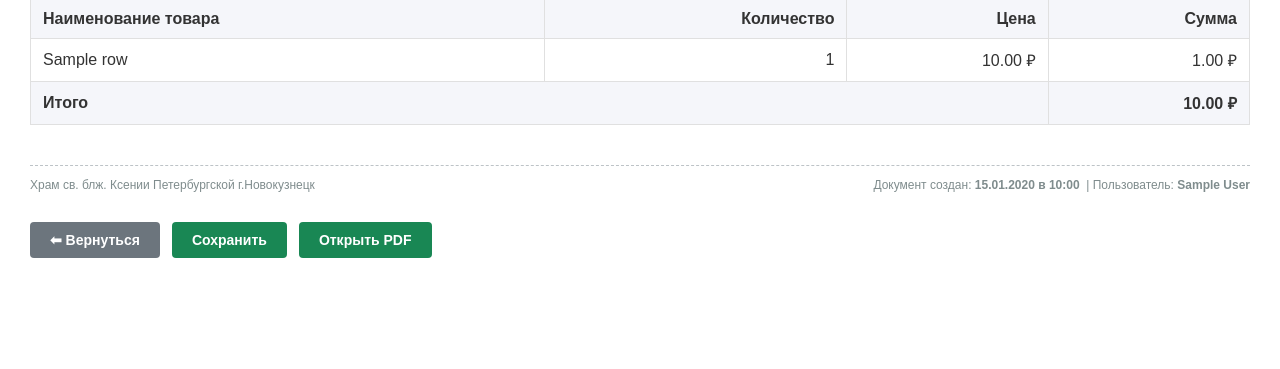
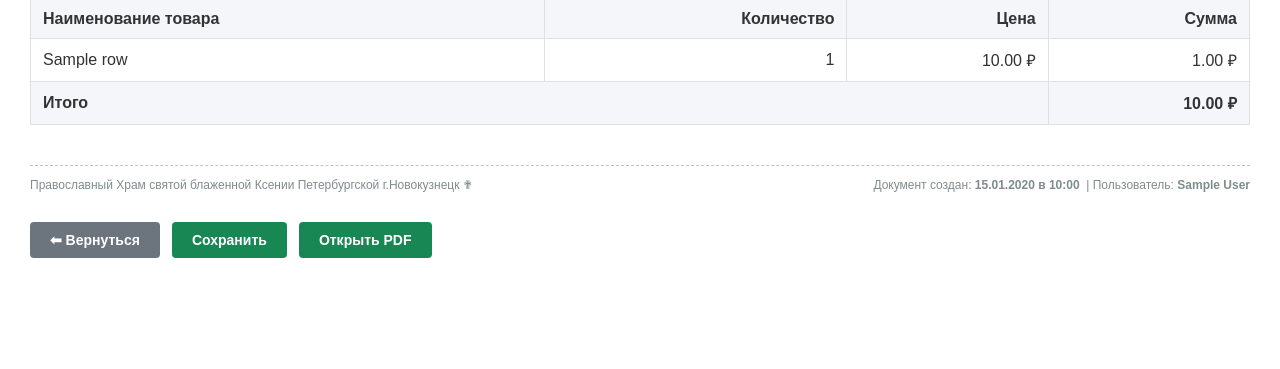
Before and after one commit to antonrudnev/mychurch_pos, a Django app: template apps/reports/templates/reports/product_report.html in a window 1280 px wide. Shown: the part 91-460 px from the top of the page. Run offline with Django 5.2, Linux system fonts and the light colour scheme; tables that the repository leaves empty hold one stand-in row (values such as "Sample post"); the template is opened without the code that fills it: values that come from a table or form of the project are taken from there, most other values are stand-ins (such as "Sample title", 1, 10 or a date in 2020).

Commit message:
Update footer text in cash and product reports for consistency and clarity

```diff
--- a/apps/reports/templates/reports/cash_report.html
+++ b/apps/reports/templates/reports/cash_report.html
@@ -369,7 +369,7 @@
     <footer class="report-footer">
         <div class="footer-line"></div>
         <p>
-            <span class="footer-name">Храм св. блж. Ксении Петербургской г.Новокузнецк</span>
+            <span class="footer-name">Православный Храм св. блж. Ксении Петербургской г.Новокузнецк &#10015;</span>
             <span class="footer-details">
                 Документ создан:&nbsp;<strong>{{ current_time|date:"d.m.Y в H:i" }}</strong>
                 {% if current_user.is_authenticated %}
--- a/apps/reports/templates/reports/product_report.html
+++ b/apps/reports/templates/reports/product_report.html
@@ -214,7 +214,7 @@
         <footer class="report-footer">
             <div class="footer-line"></div>
             <p>
-                <span class="footer-name">Храм св. блж. Ксении Петербургской г.Новокузнецк</span>
+                <span class="footer-name">Православный Храм святой блаженной Ксении Петербургской г.Новокузнецк &#10015;</span>
                 <span class="footer-details">
                     Документ создан:&nbsp;<strong>{{ current_time|date:"d.m.Y в H:i" }}</strong>
                     {% if current_user.is_authenticated %}
```
